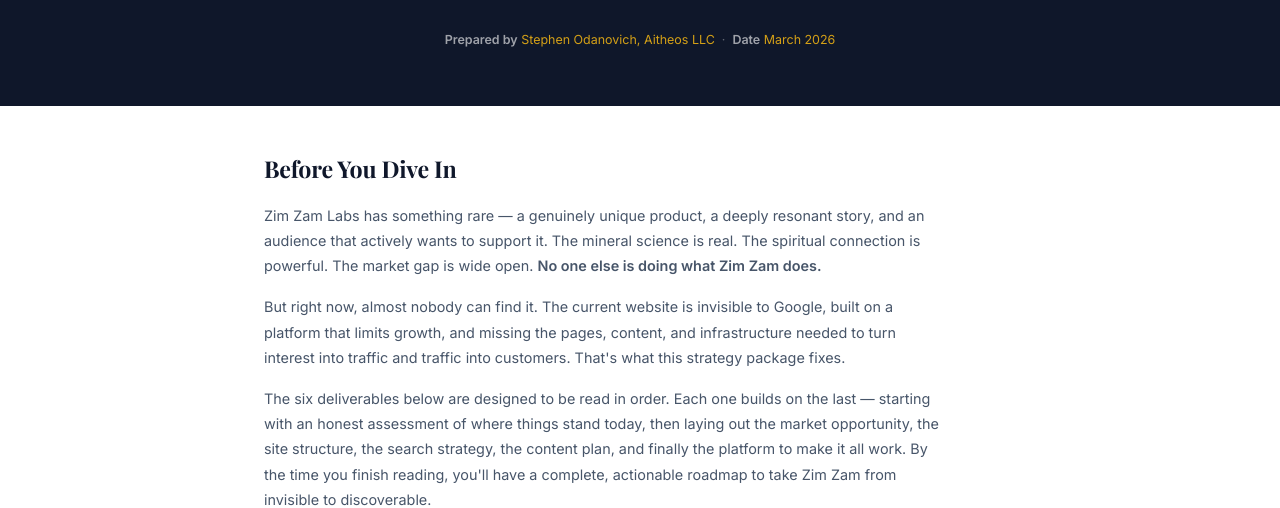
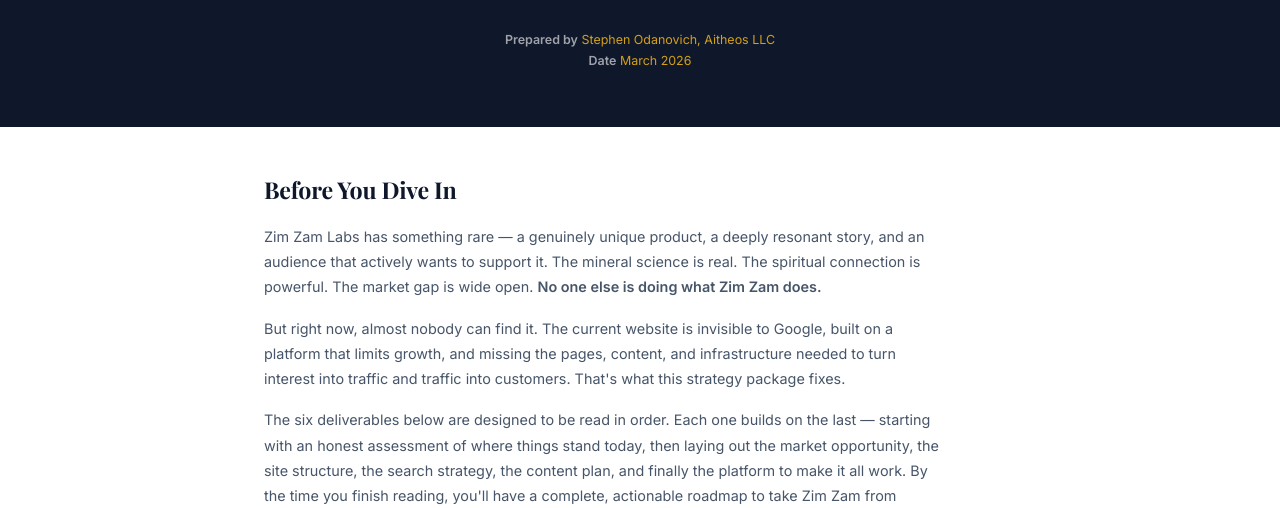
Before and after one commit to steveo8998/Zim-Zam-Labs, a plain HTML site: page index.html in a window 1280 px wide. Shown: the part 292-800 px from the top of the page. Drawn offline with nearby package versions, Linux system fonts and the light colour scheme.

Commit message:
Add files via upload

```diff
--- a/index.html
+++ b/index.html
@@ -985,7 +985,7 @@
     <div class="hero-label">Digital Strategy Package</div>
     <h1 class="hero-title">Zim Zam Labs</h1>
     <p class="hero-sub">A six-part strategy to take Zim Zam from invisible to discoverable — driving traffic, building trust, and converting Muslims worldwide into customers.</p>
-    <div class="hero-meta"><strong>Prepared by</strong> <span style="color: var(--gold-light);">Stephen Odanovich, Aitheos LLC</span> &nbsp;&middot;&nbsp; <strong>Date</strong> <span style="color: var(--gold-light);">March 2026</span></div>
+    <div class="hero-meta"><div><strong>Prepared by</strong> <span style="color: var(--gold-light);">Stephen Odanovich, Aitheos LLC</span></div><div><strong>Date</strong>&nbsp;<span style="color: var(--gold-light); white-space: nowrap;">March 2026</span></div></div>
   </div>
 </header>
 
```
